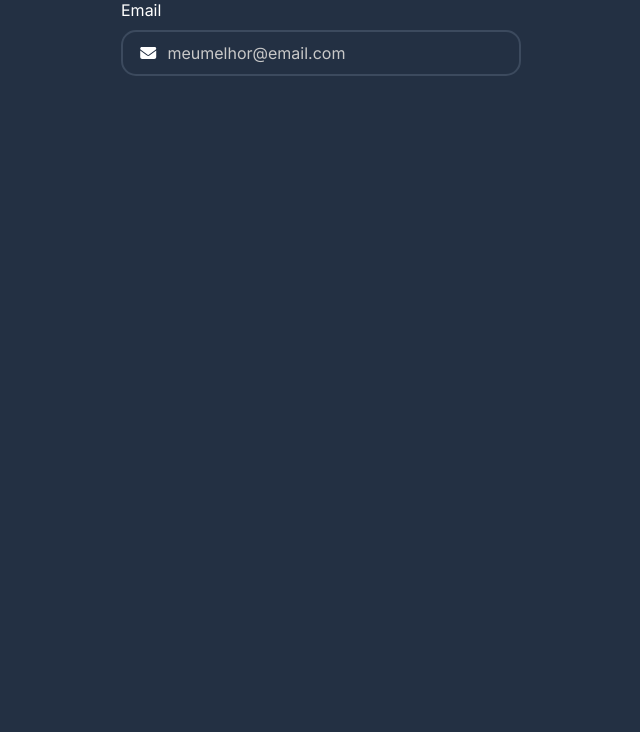
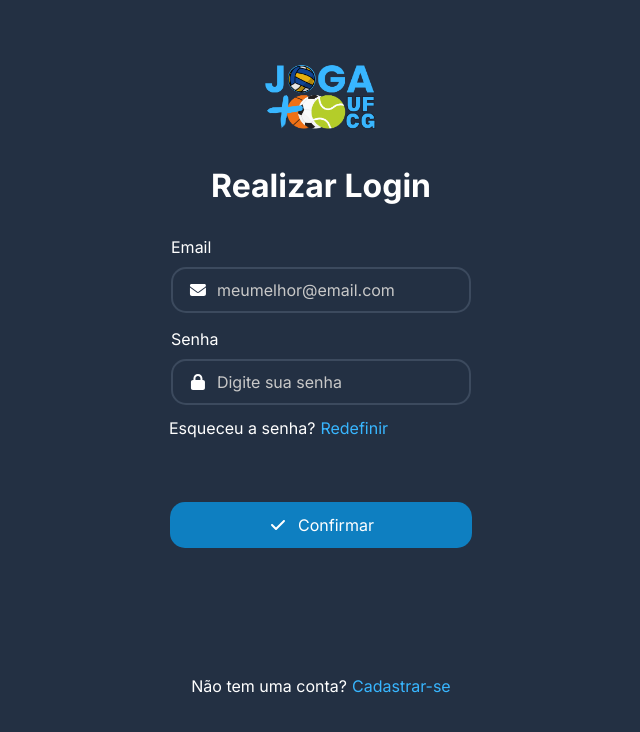
Before and after one commit to jogamais-ufcg/frontend, a Next.js app: page /login in a window 1280 px wide. Shown: the top 732 px of the page, without its empty margins (319-959 px from the left). Built offline with nearby package versions, Linux system fonts and the light colour scheme.

Commit message:
feat: add login screen

```diff
--- a/pages/login/index.tsx
+++ b/pages/login/index.tsx
@@ -1,21 +1,66 @@
 import Head from 'next/head';
-import { faEnvelope } from '@fortawesome/free-solid-svg-icons';
+import { faEnvelope, faLock, faCheck } from '@fortawesome/free-solid-svg-icons';
 import Input from '../../components/Input';
 import styles from './styles.module.css';
+import Image from 'next/image';
+import Link from 'next/link';
+import { useRouter } from 'next/router';
+import logo from '../../public/brand/logo.png';
+import Button from '../../components/Button';
 
 export default function Login() {
+  const router = useRouter();
+
   return (
     <div className={styles.container}>
       <Head>
         <title>Login | Joga+ UFCG</title>
       </Head>
 
+
+      <div className={styles.logoContainer}>
+        <Image className={styles.logo} src={logo} alt="Joga Mais UFCG" />
+      </div>
+
+      <div className={styles.mainInformation}>
+        <h1>Realizar Login</h1>
+      </div>
+
+      <div className={styles.inputContainer}>
       <Input
         icon={faEnvelope}
         label="Email"
         placeholder="meumelhor@email.com"
         type="email"
       />
+        <div className={styles.passwordInput}>
+        <Input
+          icon={faLock}
+          label="Senha"
+          placeholder="Digite sua senha"
+          type="password"
+        />
+        </div>
+      </div>
+
+      <div className={styles.redefinir}>
+        <p>Esqueceu a senha?</p>
+        <Link href="/redefinir-senha">Redefinir</Link>
+      </div>
+
+      <div className={styles.buttonContainer}>
+        <Button
+          icon={faCheck}
+          onClick={() => router.push('/login')}
+          type="button"
+          label="Confirmar"
+        />
+      </div>
+
+      <div className={styles.footer}>
+        <p>Não tem uma conta?</p>
+        <Link href="/cadastrar">Cadastrar-se</Link>
+      </div>
     </div>
   );
 }
--- a/pages/login/styles.module.css
+++ b/pages/login/styles.module.css
@@ -0,0 +1,78 @@
+.container {
+  display: flex;
+  flex-direction: column;
+  align-items: center;
+  min-height: 100vh;
+  padding: 2rem;
+  width: 100%;
+  padding-top: 4rem;
+}
+
+.logoContainer {
+  display: flex;
+  flex-direction: column;
+  align-items: center;
+  justify-content: center;
+  width: 35%;
+}
+
+.logo{
+  width: 100%;
+  height: auto;
+}
+
+.mainInformation {
+  display: flex;
+  flex-direction: column;
+  align-items: center;
+  justify-content: center;
+  width: 100%;
+  margin-top: 2rem;
+}
+
+.inputContainer{
+  display: flex;
+  flex-direction: column;
+  margin-top: 2rem;
+
+}
+
+.passwordInput{
+  margin-top: 1rem;
+
+}
+
+.redefinir {
+  display: flex;
+  justify-content: left;
+  width: 100%;
+  margin-top: 0.8rem;
+  padding-left: 1rem;
+}
+
+.redefinir > a {
+  margin-left: 5px;
+  color: var(--blue-lighter);
+}
+
+.buttonContainer {
+  display: flex;
+  flex-direction: column;
+  align-items: center;
+  justify-content: center;
+  width: 90%;
+  margin-top: 3.5rem;
+}
+
+.footer {
+  display: flex;
+  align-items: center;
+  justify-content: center;
+  width: 100%;
+  margin-top: 7.5rem;
+}
+
+.footer > a {
+  margin-left: 5px;
+  color: var(--blue-lighter);
+}
```
Also changed, not shown: pages/redefinir-senha/index.tsx (added, +21 -0 lines), pages/redefinir-senha/styles.module.css (added).
